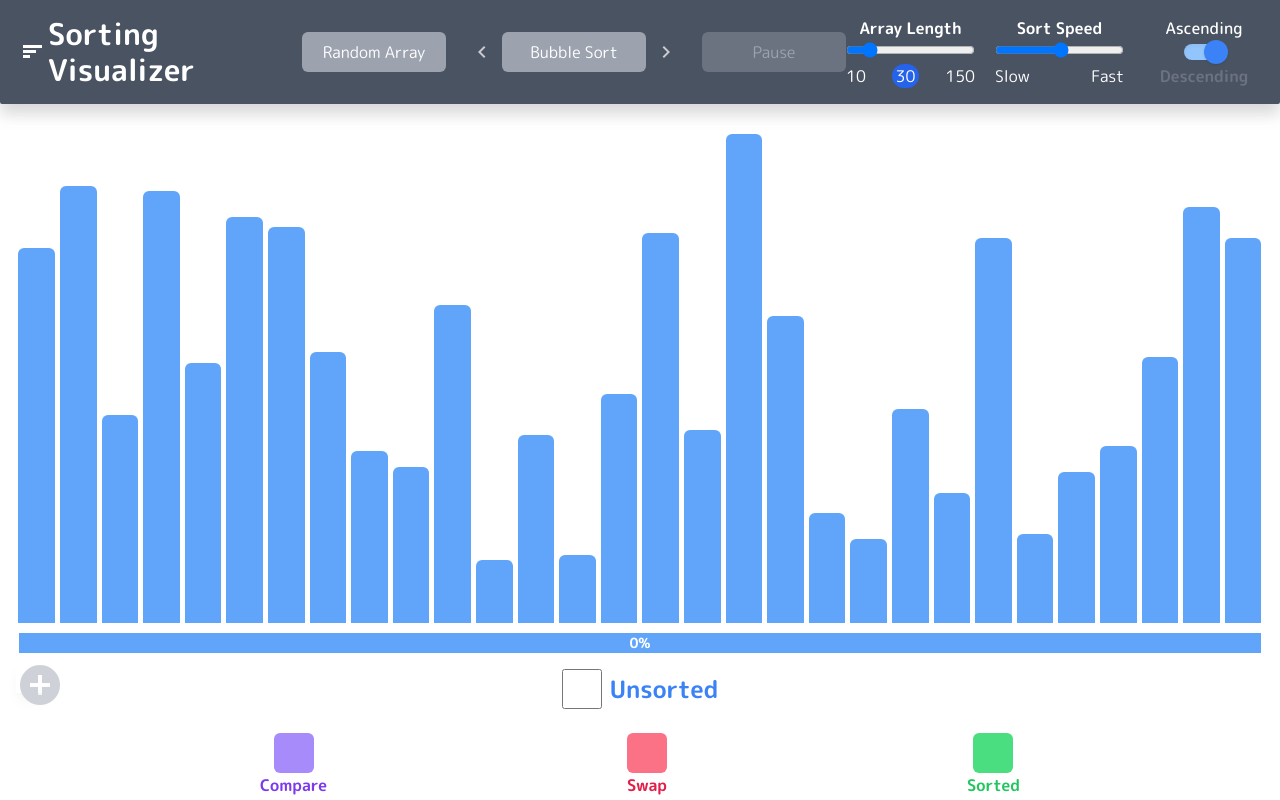
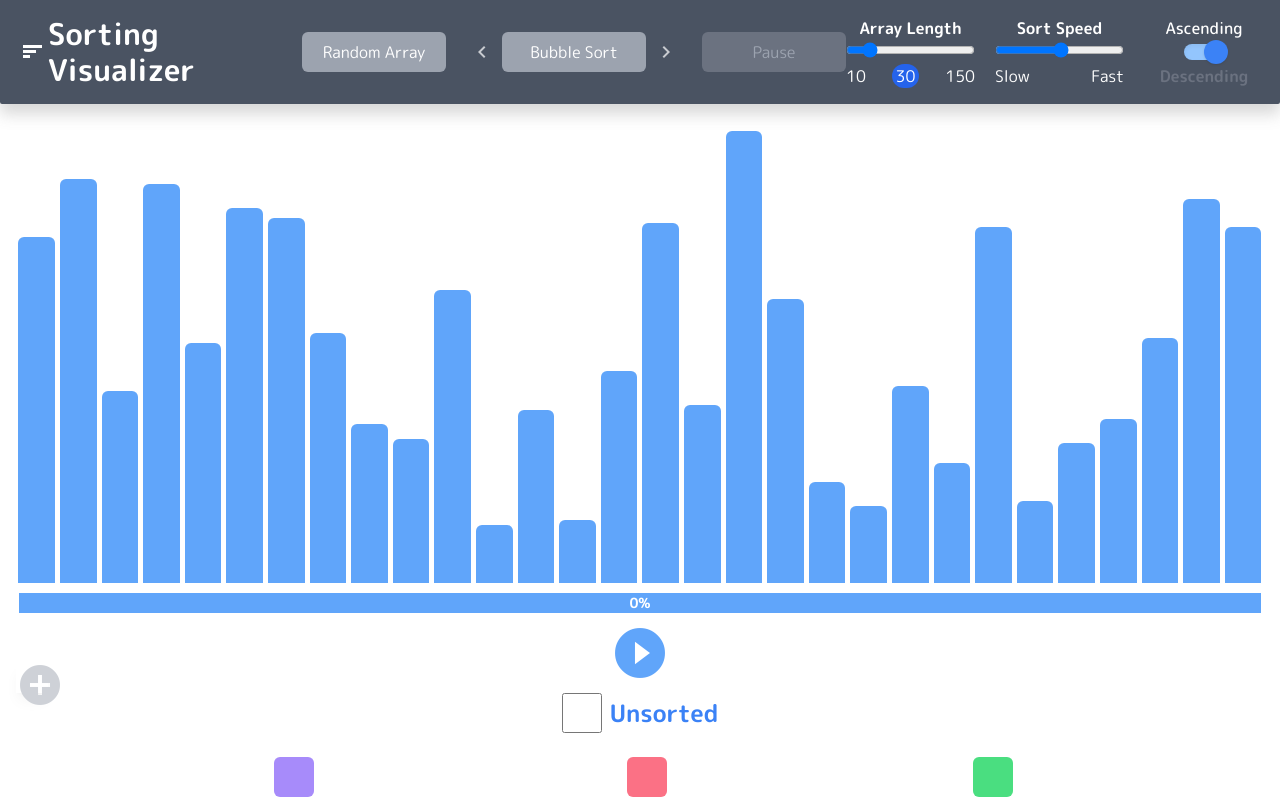
Before and after one commit to turn25/sorting-visualizer, a React (Create React App) app: page / in a window 1280 px wide. Shown: the top 800 px of the page. Built offline with nearby package versions, Linux system fonts and the light colour scheme; what @tailwindcss/custom-forms would draw is missing.

Commit message:
feat: add play button to main screen

```diff
--- a/src/Transition.css
+++ b/src/Transition.css
@@ -76,6 +76,28 @@
   transition: opacity 300ms;
 }
 
+/* Fade Enter */
+.fade-left-enter {
+  opacity: 0;
+  transform: translateX(-100%);
+}
+.fade-left-enter-active {
+  opacity: 1;
+  transform: translateX(0%);
+}
+.fade-left-exit {
+  opacity: 1;
+  transform: translateX(0%);
+}
+.fade-left-exit-active {
+  opacity: 0;
+  transform: translateX(100%);
+}
+.fade-left-enter-active,
+.fade-left-exit-active {
+  transition: opacity 500ms, transform 500ms;
+}
+
 /* Enter From Left */
 .enter-left-enter {
   opacity: 0;
--- a/src/components/ArrayList.js
+++ b/src/components/ArrayList.js
@@ -15,7 +15,7 @@ export default function ArrayList({
   sortedArray,
 }) {
   return (
-    <div className="w-full h-[65vh] flex items-end px-4 mb-2 mt-[105px]">
+    <div className="w-full h-[60vh] flex items-end px-4 mb-2 mt-[105px]">
       {array.map((barHeight, index) => {
         let bg = blue_400;
 
--- /dev/null
+++ b/src/components/ControlButton.js
@@ -0,0 +1,45 @@
+import React from "react";
+import { CSSTransition, SwitchTransition } from "react-transition-group";
+import "../Transition.css";
+
+export default function ControlButton({
+  isSorting,
+  isSorted,
+  isPause,
+  handleSort,
+  pauseSorting,
+  continueSorting,
+}) {
+  return (
+    <div className="w-full h-[80px] flex justify-center items-center">
+      <SwitchTransition mode="out-in">
+        <CSSTransition
+          key={isPause}
+          addEndListener={(node, done) => {
+            node.addEventListener("transitionend", done, false);
+          }}
+          classNames="fade-left"
+        >
+          <button
+            //sort the array for the first time click on this button (start sorting visualizer)
+            onClick={
+              !isPause && !isSorting
+                ? handleSort
+                : isPause
+                ? continueSorting
+                : pauseSorting
+            }
+            disabled={isSorted} // disable when the array is sorted or (isPause===false and isSorting === false)
+            className="flex items-center text-blue-400 disabled:text-gray-400"
+          >
+            {/* show the play button on init */}
+            <span className="material-icons text-6xl">
+              {isPause ? "play" : isSorting ? "pause" : "play"}
+              _circle_filled
+            </span>
+          </button>
+        </CSSTransition>
+      </SwitchTransition>
+    </div>
+  );
+}
--- a/src/components/Legend.js
+++ b/src/components/Legend.js
@@ -8,7 +8,7 @@ export default function Legend({ isSorted, sortAlgo, isChangeSortAlgo }) {
   };
 
   return (
-    <div className=" px-10 max-w-[840px] h-[calc(100vh-65vh-100px)] mx-auto flex flex-col gap-y-6 mt-4">
+    <div className="px-10 max-w-[840px] h-[calc(100vh-60vh-100px-100px)] mx-auto flex flex-col gap-y-6">
       <form className="inline-flex gap-x-2 items-center justify-center transition-all ease-in">
         <label className="inline-flex items-center transition ease-in duration-200 hover:-translate-y-1 hover:opacity-80">
           <input
--- a/src/components/SortingVisualizer.js
+++ b/src/components/SortingVisualizer.js
@@ -10,6 +10,7 @@ import Legend from "./Legend";
 import AlertToast from "./AlertToast";
 import SortingAlgoInfo from "./SortingAlgoInfo";
 import Drawer from "./Drawer";
+import ControlButton from "./ControlButton";
 
 //Algorithms
 import BubbleSort from "../sorting-algorithms/BubbleSort";
@@ -303,6 +304,16 @@ export default function SortingVisualizer() {
         isDisabled={isSorting}
         reset={resetSortState}
       />
+      <ControlButton
+        isSorting={isSorting}
+        isSorted={isSorted}
+        isPause={isPause}
+        handleSort={() => {
+          handleSort(sortAlgo);
+        }}
+        pauseSorting={pauseSorting}
+        continueSorting={continueSorting}
+      />
       <Legend
         isSorted={isSorted}
         sortAlgo={sortAlgo}
```
